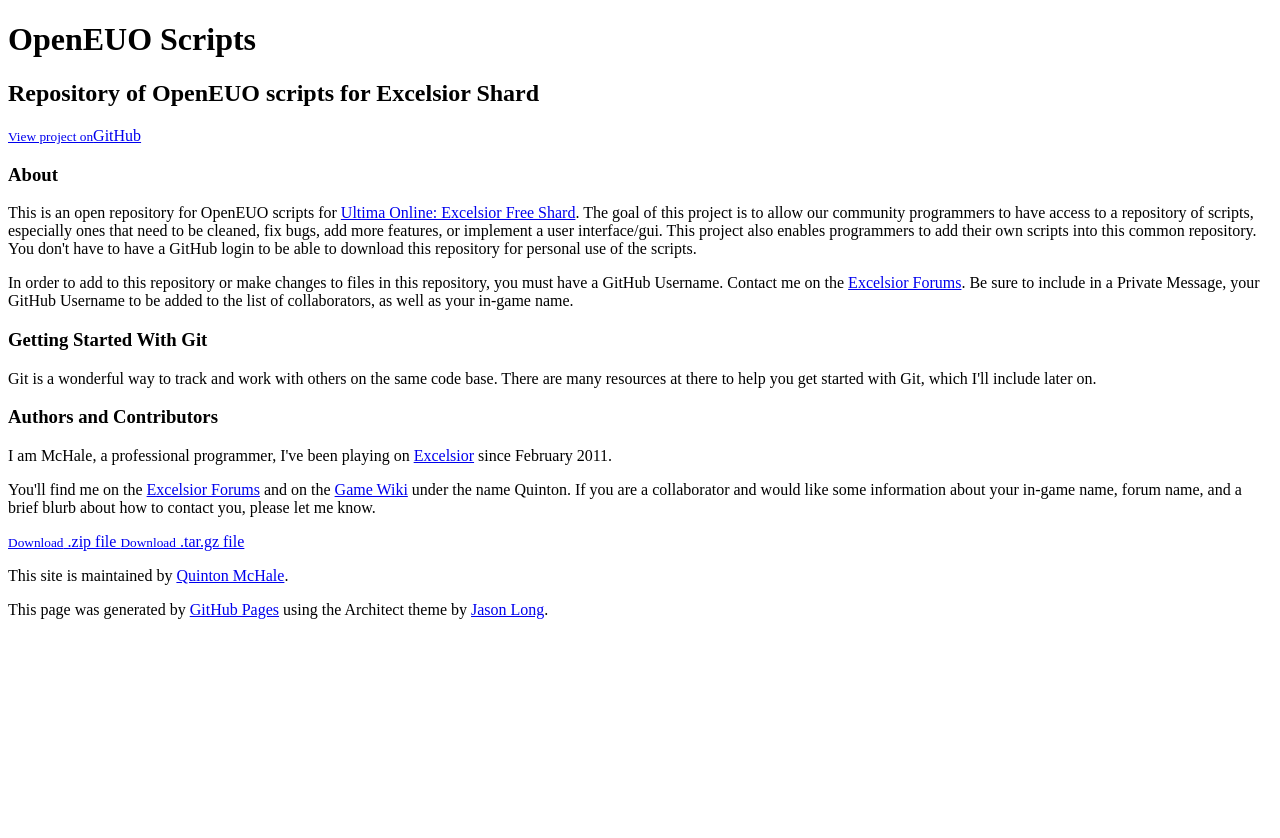
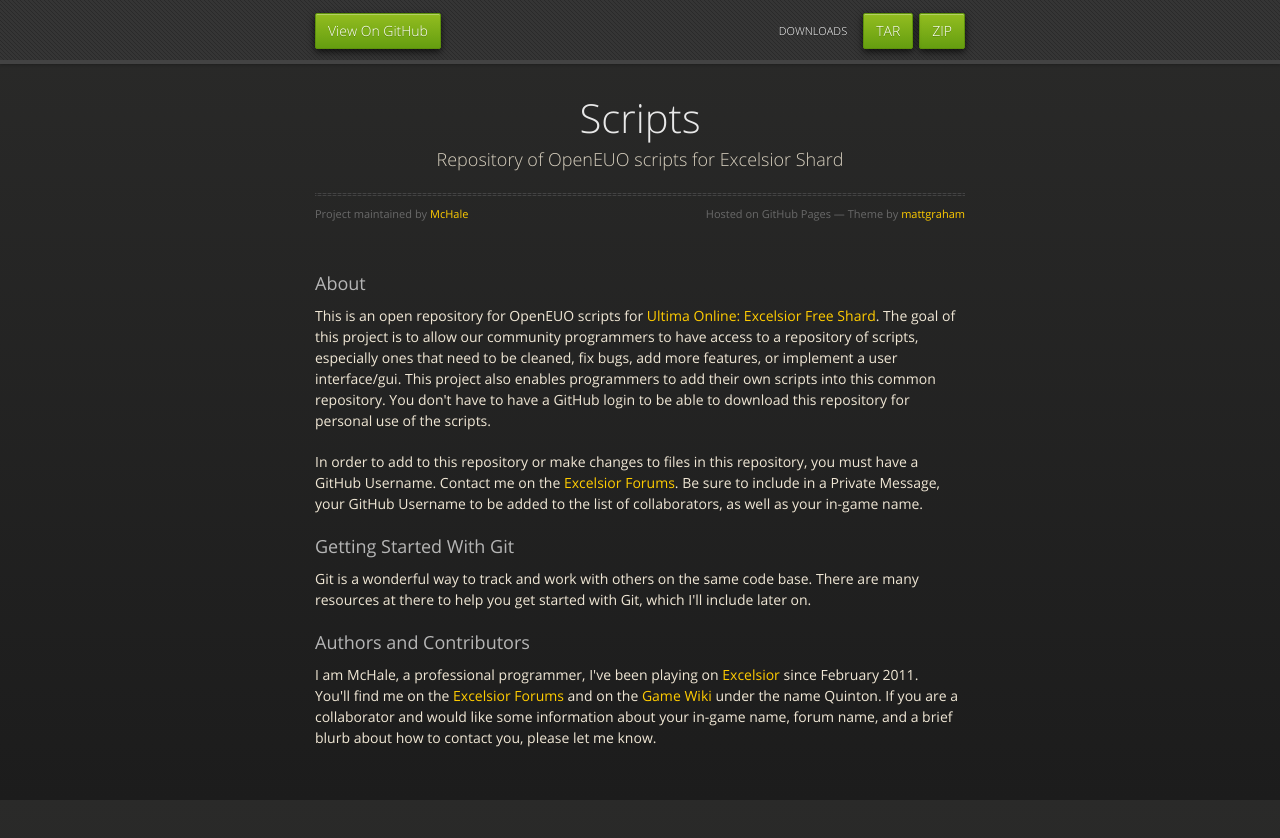
Before and after one commit to McHale/Scripts, a plain HTML site: page index.html in a window 1280 px wide. Before the commit the page ends 800 px from the top, so only its background shows below. Drawn offline with nearby package versions, Linux system fonts and the light colour scheme.

Commit message:
updated index.html

```diff
--- a/index.html
+++ b/index.html
@@ -1,34 +1,44 @@
-<!DOCTYPE html>
+<!doctype html>
 <html>
   <head>
-    <meta charset='utf-8'>
+    <meta charset="utf-8">
     <meta http-equiv="X-UA-Compatible" content="chrome=1">
-    <meta name="viewport" content="width=device-width, initial-scale=1, maximum-scale=1">
-    <link href='https://fonts.googleapis.com/css?family=Architects+Daughter' rel='stylesheet' type='text/css'>
-    <link rel="stylesheet" type="text/css" href="stylesheets/stylesheet.css" media="screen" />
-    <link rel="stylesheet" type="text/css" href="stylesheets/pygment_trac.css" media="screen" />
-    <link rel="stylesheet" type="text/css" href="stylesheets/print.css" media="print" />
+    <title>Scripts by McHale</title>
+    <link rel="stylesheet" href="stylesheets/styles.css">
+    <link rel="stylesheet" href="stylesheets/pygment_trac.css">
+    <script src="https://ajax.googleapis.com/ajax/libs/jquery/1.7.1/jquery.min.js"></script>
+    <script src="javascripts/respond.js"></script>
+    <!--[if lt IE 9]>
+      <script src="//html5shiv.googlecode.com/svn/trunk/html5.js"></script>
+    <![endif]-->
+    <!--[if lt IE 8]>
+    <link rel="stylesheet" href="stylesheets/ie.css">
+    <![endif]-->
+    <meta name="viewport" content="width=device-width, initial-scale=1, user-scalable=no">
 
-    <!--[if lt IE 9]>
-    <script src="//html5shiv.googlecode.com/svn/trunk/html5.js"></script>
-    <![endif]-->
+  </head>
+  <body>
+      <div id="header">
+        <nav>
+          <li class="fork"><a href="https://github.com/McHale/Scripts">View On GitHub</a></li>
+          <li class="downloads"><a href="https://github.com/McHale/Scripts/zipball/master">ZIP</a></li>
+          <li class="downloads"><a href="https://github.com/McHale/Scripts/tarball/master">TAR</a></li>
+          <li class="title">DOWNLOADS</li>
+        </nav>
+      </div><!-- end header -->
 
-    <title>OpenEUO Scripts by McHale</title>
-  </head>
+    <div class="wrapper">
 
-  <body>
-    <header>
-      <div class="inner">
-        <h1>OpenEUO Scripts</h1>
-        <h2>Repository of OpenEUO scripts for Excelsior Shard</h2>
-        <a href="https://github.com/McHale/OpenEUO-Scripts" class="button"><small>View project on</small>GitHub</a>
-      </div>
-    </header>
+      <section>
+        <div id="title">
+          <h1>Scripts</h1>
+          <p>Repository of OpenEUO scripts for Excelsior Shard</p>
+          <hr>
+          <span class="credits left">Project maintained by <a href="https://github.com/McHale">McHale</a></span>
+          <span class="credits right">Hosted on GitHub Pages &mdash; Theme by <a href="http://twitter.com/#!/michigangraham">mattgraham</a></span>
+        </div>
 
-    <div id="content-wrapper">
-      <div class="inner clearfix">
-        <section id="main-content">
-          <h3>About</h3>
+ <h3>About</h3>
 
 <p>This is an open repository for OpenEUO scripts for <a href="http://www.uoex.net">Ultima Online: Excelsior Free Shard</a>. The goal of this project is to allow our community programmers to have access to a repository of scripts, especially ones that need to be cleaned, fix bugs, add more features, or implement a user interface/gui. This project also enables programmers to add their own scripts into this common repository. You don't have to have a GitHub login to be able to download this repository for personal use of the scripts.</p>
 
@@ -45,24 +55,8 @@
 
 <p>You'll find me on the <a href="http://www.uoex.net/forum/memberlist.php?mode=viewprofile&u=3043" class="user-mention">Excelsior Forums</a> and on the <a href="http://www.uoex.net/wiki/User:Quinton" class="user-mention">Game Wiki</a> under the name Quinton. If you are a collaborator and would like some information about your in-game name, forum name,  and a brief blurb about how to contact you, please let me know.</p>
 </section>
-
-        <aside id="sidebar">
-          <a href="https://github.com/McHale/OpenEUO-Scripts/zipball/master" class="button">
-            <small>Download</small>
-            .zip file
-          </a>
-          <a href="https://github.com/McHale/OpenEUO-Scripts/tarball/master" class="button">
-            <small>Download</small>
-            .tar.gz file
-          </a>
-
-          <p class="repo-owner"><a href="https://github.com/McHale/OpenEUO-Scripts"></a>This site is maintained by <a href="http://www.uoex.net/forum/memberlist.php?mode=viewprofile&u=3043">Quinton McHale</a>.</p>
-
-          <p>This page was generated by <a href="pages.github.com">GitHub Pages</a> using the Architect theme by <a href="http://twitter.com/jasonlong">Jason Long</a>.</p>
-        </aside>
-      </div>
     </div>
-
+    <!--[if !IE]><script>fixScale(document);</script><!--<![endif]-->
 
   </body>
 </html>
```
